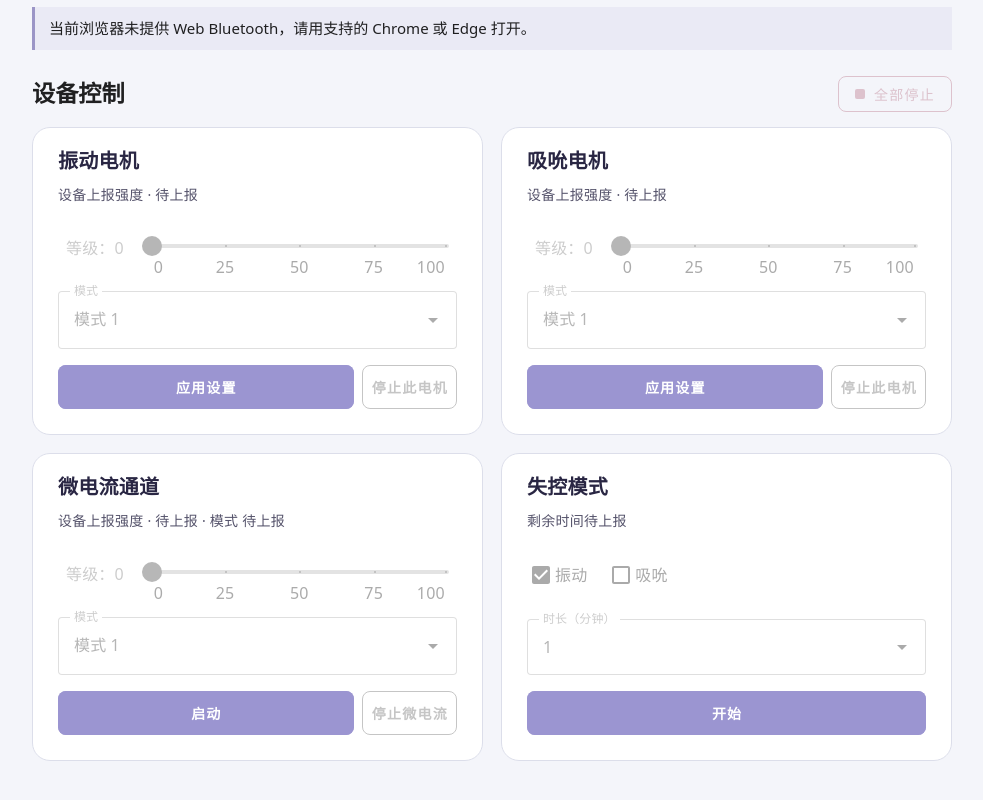
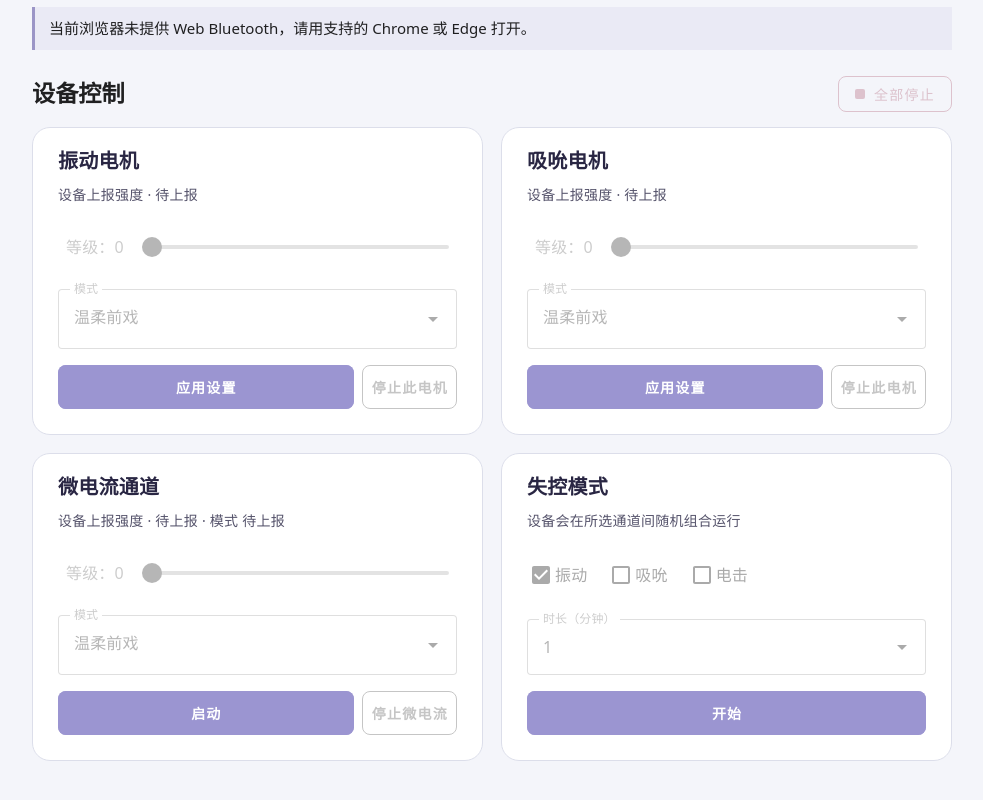
Before and after one commit to Gaojianli/open-bobo, a Vue app in the folder web/: page / in a window 1280 px wide. Shown: the part 418-1218 px from the top of the page, without its empty margins (148-1131 px from the left). Built offline with nearby package versions, Linux system fonts and the light colour scheme.

Commit message:
Match FUNF timer selections, modes, and intensity controls

```diff
--- a/web/src/App.vue
+++ b/web/src/App.vue
@@ -4,7 +4,7 @@ import { VApp, VBtn, VCard, VCardActions, VCardText, VCardTitle, VCheckbox, VMai
 import ChannelControl from './ChannelControl.vue'
 import { useDevice } from './useDevice.js'
 
-const { identity, motorReadings, hasElectric, canScan, scanning, scanComplete, identify, awaitingTimer, startTimer, refresh,
+const { identity, motorReadings, hasElectric, canScan, scanning, scanComplete, identify, awaitingTimer, reportedTimerChannels, startTimer, refresh,
   available, reason, phase, name, battery, remaining, busy, stopping,
   message, debugBluetooth, connect, disconnect, apply, stop } = useDevice()
 const ready = computed(() => phase.value === 'ready')
@@ -12,19 +12,25 @@ const phaseNames = { idle: '未连接', choosing: '请选择设备', connecting:
 const locked = computed(() => remaining.value !== null && remaining.value > 0)
 const controlsDisabled = computed(() => !ready.value || busy.value || stopping.value || locked.value || awaitingTimer.value)
 const minutes = ref(1)
-const chosenMotors = ref(['vibration'])
+const chosenChannels = ref(['vibration'])
 const motors = [{ id: 'vibration', label: '振动' }, { id: 'suction', label: '吸吮' }]
+const timerChannels = [...motors, { id: 'electric', label: '电击' }]
 const resetKey = ref(0)
 watch(phase, state => { if (state === 'idle') resetKey.value++ })
+watch(hasElectric, supported => {
+  if (!supported) chosenChannels.value = chosenChannels.value.filter(channel => channel !== 'electric')
+})
 async function stopAll() {
   if (await stop()) resetKey.value++
 }
 const timerStatus = computed(() => {
   if (awaitingTimer.value) return '已请求开启，等待设备上报'
-  if (remaining.value === null) return '剩余时间待上报'
-  if (!remaining.value) return '未开启'
+  if (!remaining.value) return '设备会在所选通道间随机组合运行'
   return '上次上报剩余 ' + Math.floor(remaining.value / 60) + ' 分 ' + remaining.value % 60 + ' 秒'
 })
+const reportedChannelsLabel = computed(() => timerChannels
+  .filter(channel => reportedTimerChannels.value?.includes(channel.id))
+  .map(channel => channel.label).join('、') || '无')
 </script>
 
 <template>
@@ -65,24 +71,28 @@ const timerStatus = computed(() => {
           @apply="(level, mode) => apply(item.id, level, mode)" />
         <channel-control channel-label="微电流通道" electric
           :reported="motorReadings.electric" :reported-mode="motorReadings.electricMode" :reset-key="resetKey"
+          :unsupported="ready && !hasElectric"
           :disabled="controlsDisabled || !hasElectric"
           @apply="(level, mode) => apply('electric', level, mode)" />
         <v-card class="channel-control" variant="outlined">
           <v-card-title tag="h3">失控模式</v-card-title>
           <v-card-text class="channel-control__fields">
-            <p class="readback" role="status">{{ timerStatus }}</p>
-            <div class="timer-channels" role="group" aria-label="运行电机">
-              <v-checkbox v-for="item in motors" :key="item.id"
-                v-model="chosenMotors" :value="item.id" :label="item.label"
-                :disabled="controlsDisabled" color="primary" density="compact" hide-details />
+            <div class="readback" role="status">
+              <p>{{ timerStatus }}</p>
+              <p v-if="locked && reportedTimerChannels !== null">设备上报通道 · {{ reportedChannelsLabel }}</p>
+            </div>
+            <div class="timer-channels" role="group" aria-label="运行通道">
+              <v-checkbox v-for="item in timerChannels" :key="item.id"
+                v-model="chosenChannels" :value="item.id" :label="item.label"
+                :disabled="controlsDisabled || (item.id === 'electric' && !hasElectric)" color="primary" density="compact" hide-details />
             </div>
             <v-select v-model="minutes" :items="[1, 2, 3]" :disabled="controlsDisabled"
               label="时长（分钟）" variant="outlined" hide-details />
           </v-card-text>
           <v-card-actions class="channel-control__actions">
             <v-btn type="button" class="flex-grow-1" color="primary" variant="flat" min-height="44"
-              :disabled="controlsDisabled || !chosenMotors.length"
-              @click="startTimer(minutes, chosenMotors)">开始</v-btn>
+              :disabled="controlsDisabled || !chosenChannels.length"
+              @click="startTimer(minutes, chosenChannels)">开始</v-btn>
           </v-card-actions>
         </v-card>
       </section>
--- a/web/src/ChannelControl.vue
+++ b/web/src/ChannelControl.vue
@@ -15,6 +15,7 @@ const props = defineProps({
   reported: Number,
   reportedMode: Number,
   electric: Boolean,
+  unsupported: Boolean,
   disabled: { type: Boolean, default: false },
   resetKey: { type: Number, default: 0 },
 })
@@ -23,11 +24,8 @@ const emit = defineEmits(['apply'])
 
 const level = ref(0)
 const mode = ref(1)
-const levelTicks = { 0: '0', 25: '25', 50: '50', 75: '75', 100: '100' }
-const modes = [1, 2, 3, 4].map((value) => ({
-  title: `模式 ${value}`,
-  value,
-}))
+const modes = ['温柔前戏', '调情升温', '波澜不断', '狂野高潮']
+  .map((title, index) => ({ title, value: index + 1 }))
 
 watch(() => props.resetKey, () => {
   level.value = 0
@@ -47,19 +45,18 @@ function apply() {
     </v-card-title>
 
     <v-card-text class="channel-control__fields">
-      <div class="readback">
+      <p v-if="props.unsupported" class="readback" role="status">设备不支持</p>
+      <div v-else class="readback">
         设备上报强度 · {{ props.reported ?? '待上报' }}
-        <span v-if="props.electric"> · 模式 {{ props.reportedMode ?? '待上报' }}</span>
+        <span v-if="props.electric"> · 模式 {{ modes[props.reportedMode - 1]?.title ?? props.reportedMode ?? '待上报' }}</span>
       </div>
       <v-slider
         v-model="level"
         :label="`等级：${level}`"
         :min="0"
         :max="100"
-        :step="25"
-        :ticks="levelTicks"
+        :step="1"
         :disabled="props.disabled"
-        show-ticks="always"
         thumb-label
         hide-details
         color="primary"
--- a/web/src/identity.js
+++ b/web/src/identity.js
@@ -9,7 +9,7 @@ export const discoveryOptions = () => ({
 })
 
 const editions = new Map([
-  [2, '啵啵贝'], [3, '啵啵贝'], [5, '啵啵贝 Pro'], [7, '啵啵贝 Pro']
+  [2, 'FUNF 啵啵贝'], [3, 'FUNF 啵啵贝'], [5, 'FUNF 啵啵贝 Pro'], [7, 'FUNF 啵啵贝 Pro']
 ])
 
 export function fromPid(value, source) {
--- a/web/src/protocol.js
+++ b/web/src/protocol.js
@@ -6,7 +6,7 @@ export const WRITE = uuid('ee03')
 const channelKeys = new Map([['vibration', 1], ['electric', 3], ['suction', 7]])
 export function motor(channel, level, mode) {
   const key = channelKeys.get(channel)
-  if (!key || ![0, 25, 50, 75, 100].includes(level) || ![1, 2, 3, 4].includes(mode)) {
+  if (!key || !Number.isInteger(level) || level < 0 || level > 100 || ![1, 2, 3, 4].includes(mode)) {
     throw new RangeError('通道、强度或模式无效')
   }
   if (channel === 'electric' && level === 0) return Uint8Array.of(1, 0, key, 0x11, 0)
@@ -16,16 +16,16 @@ export function motor(channel, level, mode) {
 export const statusRequest = () => Uint8Array.of(1, 0, 0xc8, 0x11, 1)
 export const stopCommand = () => Uint8Array.of(3, 0, 1, 0x11, 0, 0, 3, 0x11, 0, 0, 7, 0x11, 0)
 
-// The duration is in minutes. The Web UI exposes the two mechanical channels.
-const timedMotorFlags = new Map([['vibration', 1], ['suction', 2]])
+// The duration is in minutes and each selected channel sets one bit.
+const timedMotorFlags = new Map([['vibration', 1], ['suction', 2], ['electric', 4]])
 export function timedMotor(minutes, channels) {
   let mask = 0
   for (const channel of Array.isArray(channels) ? channels : [channels]) {
     const flag = timedMotorFlags.get(channel)
-    if (!flag) throw new RangeError('请选择振动或吸吮')
+    if (!flag) throw new RangeError('请选择有效的输出通道')
     mask |= flag
   }
-  if (!mask || ![1, 2, 3].includes(minutes)) throw new RangeError('请选择电机和定时时长')
+  if (!mask || ![1, 2, 3].includes(minutes)) throw new RangeError('请选择输出通道和定时时长')
   return Uint8Array.of(2, 0, 9, 0x11, minutes, 0, 11, 0x11, mask)
 }
 
@@ -86,6 +86,9 @@ export function readStatus(message) {
     if (id === 4 && message[i - 1] === 0x11) status.electricMode = message[i]
     if (id === 5 && message[i] <= 100) status.battery = message[i]
     if (id === 10) status.remaining = (message[i] << 8) | message[i + 1]
+    if (id === 11 && message[i - 1] === 0x11 && message[i] <= 7) {
+      status.timerChannels = [...timedMotorFlags.keys()].filter(channel => message[i] & timedMotorFlags.get(channel))
+    }
     i += length
   }
   return status
--- a/web/src/useDevice.js
+++ b/web/src/useDevice.js
@@ -16,6 +16,7 @@ export function useDevice(env = globalThis) {
     motorReadings.value.electric !== undefined || motorReadings.value.electricMode !== undefined
   )
   const awaitingTimer = ref(false)
+  const reportedTimerChannels = ref(null)
   const scanning = ref(false)
   const canScan = available && typeof env.navigator.bluetooth.requestLEScan === 'function'
   const scanComplete = ref(false)
@@ -72,6 +73,7 @@ export function useDevice(env = globalThis) {
     scanComplete.value = false
     motorReadings.value = {}
     awaitingTimer.value = false
+    reportedTimerChannels.value = null
     session.device?.removeEventListener('gattserverdisconnected', session.dropped)
     session.notify?.removeEventListener('characteristicvaluechanged', session.receive)
     session.device?.gatt?.disconnect()
@@ -123,6 +125,7 @@ export function useDevice(env = globalThis) {
           remaining.value = status.remaining
           awaitingTimer.value = false
         }
+        if ('timerChannels' in status) reportedTimerChannels.value = status.timerChannels
       }
       if (active !== s) return
       s.notify.addEventListener('characteristicvaluechanged', s.receive)
@@ -188,10 +191,13 @@ export function useDevice(env = globalThis) {
   async function startTimer(minutes, channels) {
     const s = active
     if (phase.value !== 'ready' || busy.value || stopping.value || awaitingTimer.value || remaining.value > 0) return false
+    const selected = Array.isArray(channels) ? channels : [channels]
+    if (selected.includes('electric') && !hasElectric.value) return false
     busy.value = true
     let attempted = false
     try {
-      const command = timedMotor(minutes, channels)
+      const command = timedMotor(minutes, selected)
+      reportedTimerChannels.value = null
       awaitingTimer.value = true
       s.mayBeRunning = true
       attempted = true
@@ -243,5 +249,5 @@ export function useDevice(env = globalThis) {
     clear(s, remaining.value > 0 || awaitingTimer.value ? '已断开连接，设备定时可能仍在继续。' : '已断开连接。')
   }
 
-  return { scanComplete, identity, motorReadings, hasElectric, canScan, scanning, identify, awaitingTimer, startTimer, refresh, available, reason, phase, name, battery, remaining, message, busy, stopping, debugBluetooth, connect, apply, stop, disconnect }
+  return { scanComplete, identity, motorReadings, hasElectric, canScan, scanning, identify, awaitingTimer, reportedTimerChannels, startTimer, refresh, available, reason, phase, name, battery, remaining, message, busy, stopping, debugBluetooth, connect, apply, stop, disconnect }
 }
```
Also changed, not shown: 2 other files (tests, documents, lock files or other folders).
